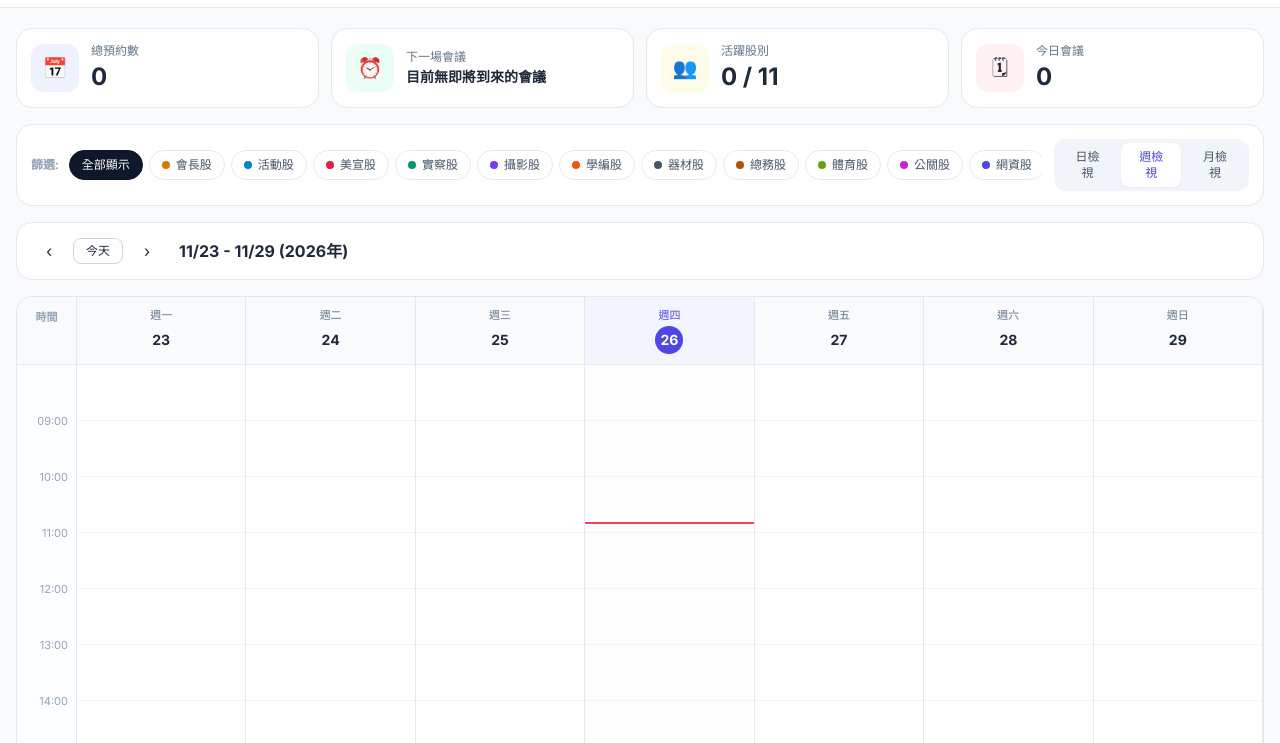
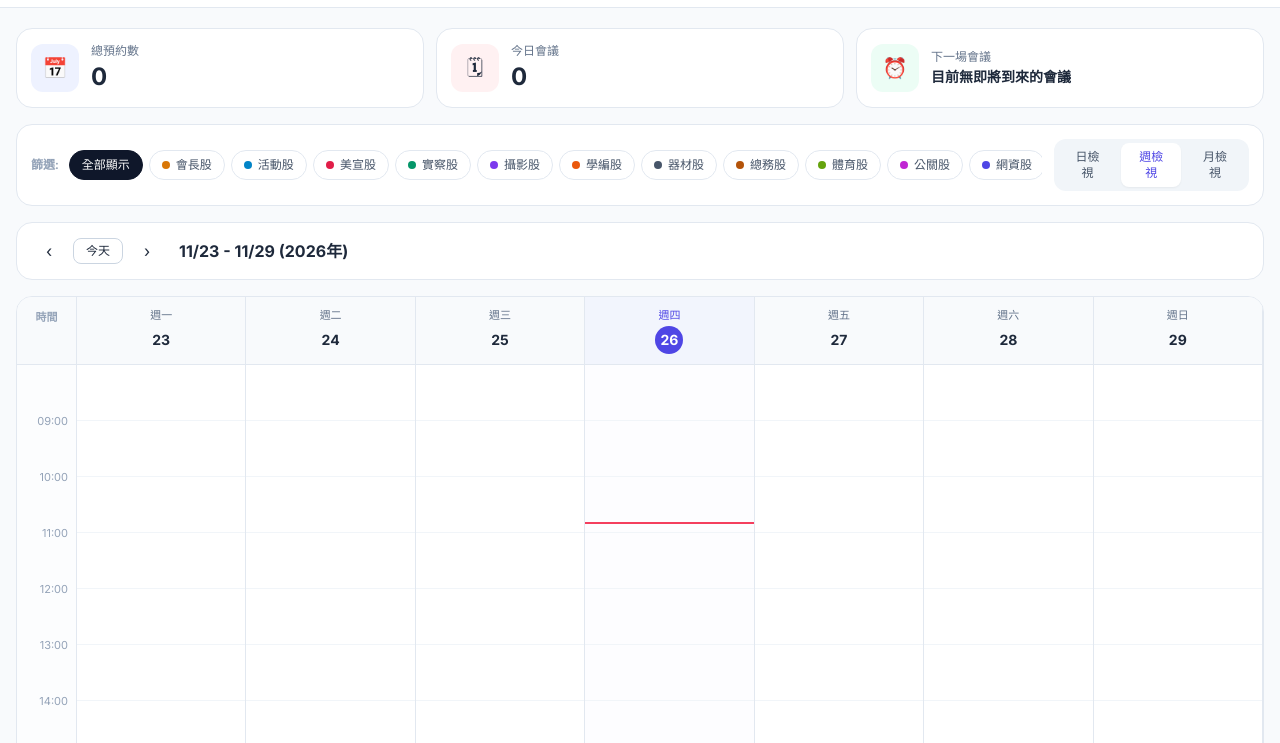
Before and after one commit to zhan-rgb/geomeetbooking, a plain HTML site: page index.html in a window 1280 px wide. Shown: the part 57-800 px from the top of the page. Drawn offline with nearby package versions, Linux system fonts and the light colour scheme.

Commit message:
Adjust grid layout and update stats rendering

```diff
--- a/index.html
+++ b/index.html
@@ -36,7 +36,7 @@ body{background:#f8fafc;color:#1e293b}
 <button data-new class="sm:hidden fixed bottom-5 right-5 z-30 w-14 h-14 rounded-full bg-indigo-600 text-white shadow-lg text-2xl">＋</button>
 
 <main class="max-w-7xl mx-auto px-4 py-5 space-y-4">
-  <div id="stats" class="grid grid-cols-2 lg:grid-cols-4 gap-3"></div>
+  <div id="stats" class="grid grid-cols-2 lg:grid-cols-3 gap-3"></div>
 
   <div class="bg-white p-3.5 rounded-2xl border border-slate-200 flex flex-col md:flex-row md:items-center justify-between gap-3">
     <div id="filters" class="flex items-center gap-1.5 overflow-x-auto no-sb"></div>
@@ -165,7 +165,6 @@ const findConflict = (s, e) => reservations.find(r => overlaps(D(s), D(e), D(r.s
 function renderStats() {
   const now = new Date(), t0 = dayStart(now), t1 = addDays(t0, 1);
   const today = reservations.filter(r => overlaps(D(r.start), D(r.end), t0, t1)).length;
-  const cadres = new Set(reservations.map(r => r.cadreKey)).size;
   const next = reservations.filter(r => D(r.end) > now).sort((a, b) => D(a.start) - D(b.start))[0];
   let nextHtml = '目前無即將到來的會議';
   if (next) {
@@ -176,12 +175,11 @@ function renderStats() {
   }
   const cards = [
     ['📅','bg-indigo-50','總預約數', reservations.length, 'text-xl sm:text-2xl font-bold'],
-    ['⏰','bg-emerald-50','下一場會議', nextHtml, 'text-xs sm:text-sm font-semibold truncate'],
-    ['👥','bg-amber-50','活躍股別', `${cadres} / ${Object.keys(CADRES).length}`, 'text-xl sm:text-2xl font-bold'],
-    ['🗓','bg-rose-50','今日會議', today, 'text-xl sm:text-2xl font-bold']
+    ['🗓','bg-rose-50','今日會議', today, 'text-xl sm:text-2xl font-bold'],
+    ['⏰','bg-emerald-50','下一場會議', nextHtml, 'text-xs sm:text-sm font-semibold truncate', 'col-span-2 lg:col-span-1']
   ];
-  $('stats').innerHTML = cards.map(([ic,bg,label,val,cls]) => `
-    <div class="bg-white p-3.5 rounded-2xl border border-slate-200 flex items-center gap-3">
+  $('stats').innerHTML = cards.map(([ic,bg,label,val,cls,span = '']) => `
+    <div class="bg-white p-3.5 rounded-2xl border border-slate-200 flex items-center gap-3 ${span}">
       <div class="w-10 h-10 sm:w-12 sm:h-12 rounded-xl ${bg} flex items-center justify-center text-xl shrink-0">${ic}</div>
       <div class="overflow-hidden"><p class="text-[11px] sm:text-xs font-medium text-slate-500">${label}</p><h3 class="${cls} mt-0.5">${val}</h3></div>
     </div>`).join('');
```
